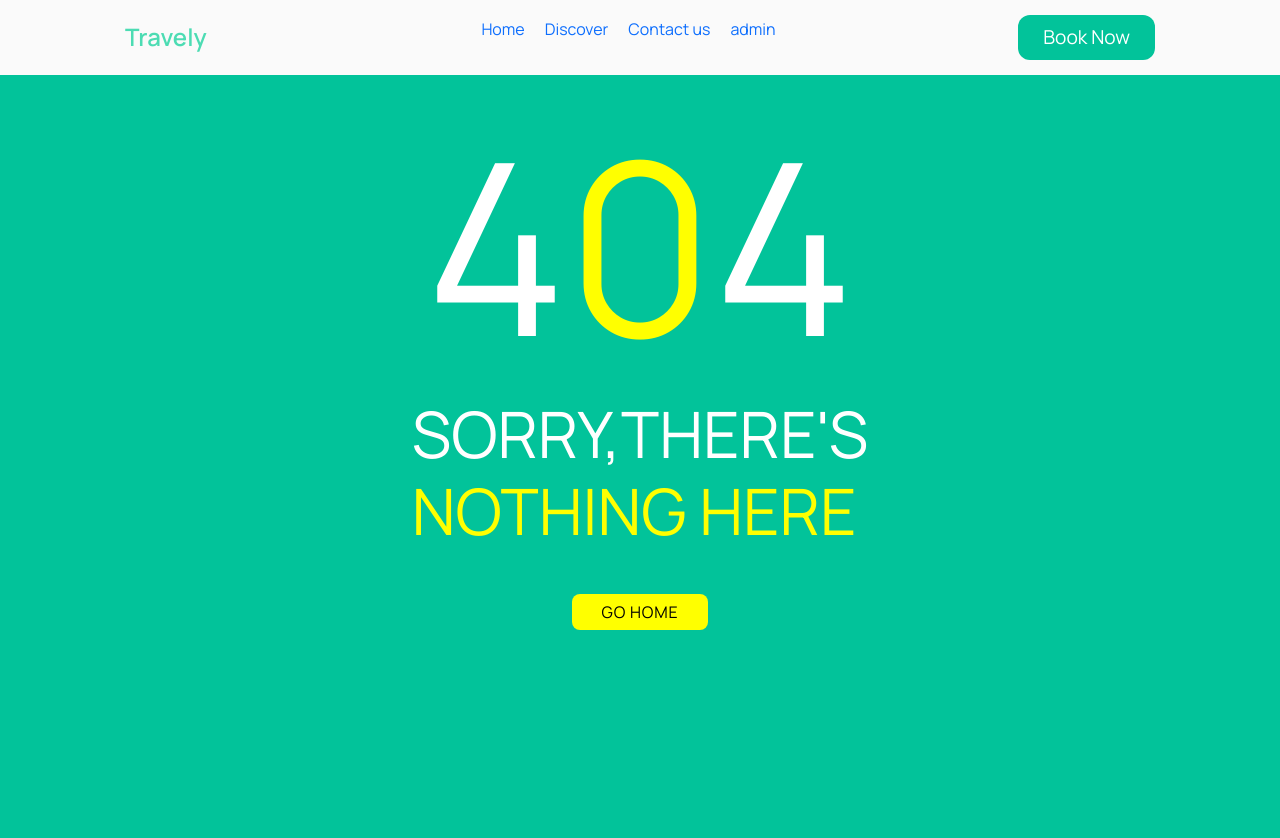
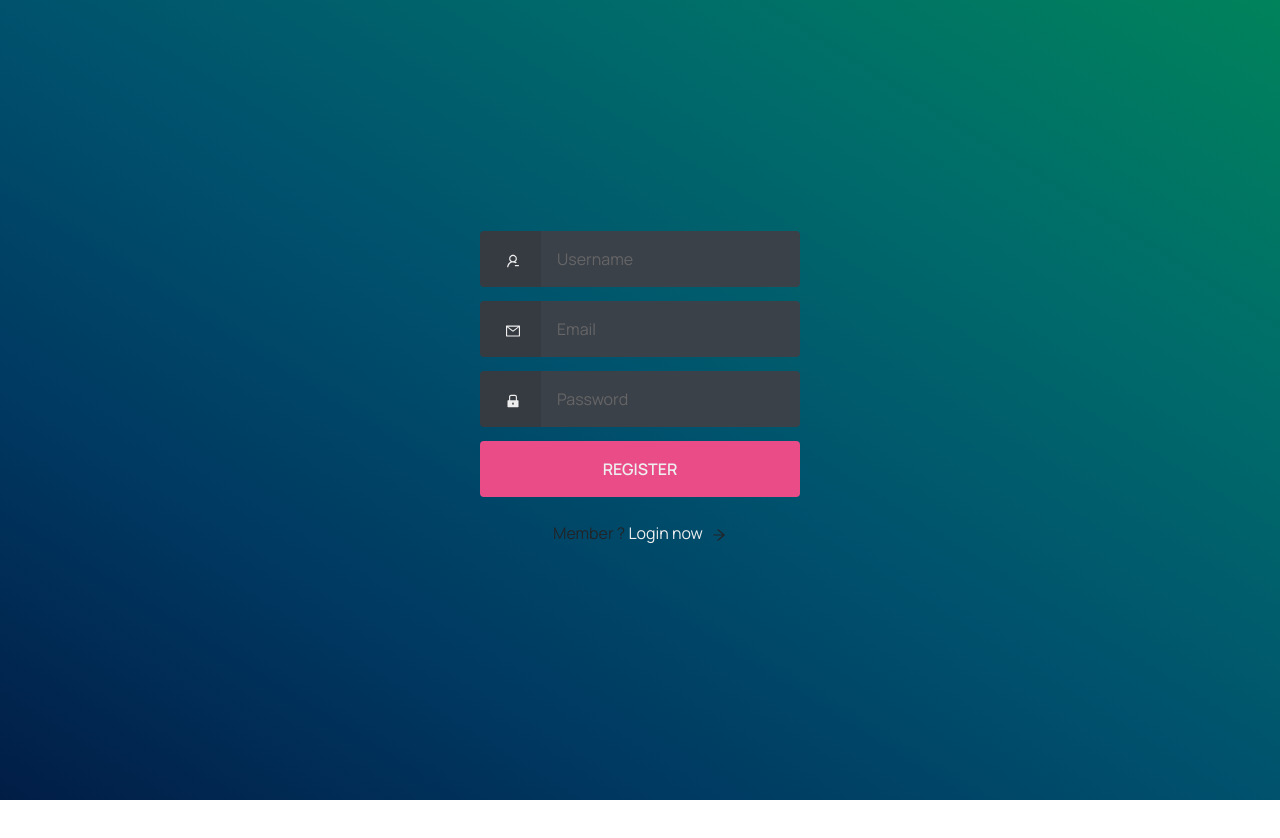
Before and after one commit to Aymsep/Travel_agency, a React (Create React App) app in the folder client_side/: page /register in a window 1280 px wide. Before the commit this address had no page. Shown: the top 838 px of the page. After the commit the page ends 800 px from the top, so only its background shows below. Built offline with nearby package versions, Linux system fonts and the light colour scheme.

Commit message:
complete design of login and register page and able to register users

```diff
--- a/client_side/package.json
+++ b/client_side/package.json
@@ -15,6 +15,7 @@
     "react-icons": "^4.8.0",
     "react-router-dom": "^6.9.0",
     "react-scripts": "5.0.1",
+    "react-toast-notifications": "^2.5.1",
     "sass": "^1.59.3",
     "web-vitals": "^2.1.0"
   },
--- a/client_side/src/Api/api.js
+++ b/client_side/src/Api/api.js
@@ -32,4 +32,8 @@ export function get_All_email(email){
     return api.post('/email',email)
 }
 
+export function register(user){
+    return api.post('/register',user)
+}
+
 export default api;
--- a/client_side/src/App.js
+++ b/client_side/src/App.js
@@ -1,6 +1,6 @@
 import React from 'react'
 import Home from './pages/Home/Home'
-import { BrowserRouter as Router, Routes,Route, BrowserRouter } from 'react-router-dom'
+import { BrowserRouter as Router, Routes,Route, BrowserRouter,useParams, useLocation  } from 'react-router-dom'
 import Contact from './pages/Contact/Contact'
 import Discover from './pages/Discover/Discover'
 import Navbar from './components/Navbar/Navbar'
@@ -10,24 +10,28 @@ import Details from './pages/Details/Details'
 import NotFound from './pages/NotFound/Notfound'
 import './App.scss'
 import { StateContext } from './Context/StateContext'
+import Login from './pages/Auth/Login/Login'
+import Register from './pages/Auth/Register/Register'
 
 const App = () => {
+  const {pathname} = useLocation();
+  const hidenav = ['/login','/register']
+
   return (
-    <BrowserRouter >
     <StateContext>
-          <Navbar/>
+      {hidenav.includes(pathname)?null:<Navbar/>}
                 <Routes>
                   <Route index element={<Home/>}/>
                   <Route path='contact' element={<Contact/>}/>
                   <Route path='discover' element={<Discover/>}/>
-                  <Route path='admin' element={<Admin/>}/>
                   <Route path='details/:id' element={<Details/>}/>
                   <Route path='*' element={<NotFound/>}/>
+                  <Route path='login' element={<Login/>}/>
+                  <Route path='register' element={<Register/>}/>
                 </Routes>
     </StateContext>
-          {/* <Footer/> */}
-    </BrowserRouter>
   )
 }
 
+
 export default App
--- a/client_side/src/Context/StateContext.js
+++ b/client_side/src/Context/StateContext.js
@@ -24,7 +24,7 @@ export const StateContext = ({children})=>{
     }
 
     const [listing, setlisting] = useState(0)
-
+    const [username, setUsername] = useState('')
 
 
 
@@ -48,7 +48,9 @@ export const StateContext = ({children})=>{
         deleteAllProduct,
         removeproduct,
         setlisting,
-        listing
+        listing,
+        setUsername,
+        username
         }}
         >
             {children}
--- a/client_side/src/index.js
+++ b/client_side/src/index.js
@@ -2,11 +2,14 @@ import React from 'react';
 import ReactDOM from 'react-dom/client';
 import './index.css';
 import App from './App';
+import { BrowserRouter } from 'react-router-dom';
 
 const root = ReactDOM.createRoot(document.getElementById('root'));
 root.render(
   <React.StrictMode>
-    <App />
+    <BrowserRouter>
+        <App />
+    </BrowserRouter>
   </React.StrictMode>
 );
 
--- /dev/null
+++ b/client_side/src/pages/Auth/Login/Login.jsx
@@ -0,0 +1,49 @@
+import React from 'react'
+import './Login.scss'
+import {AiOutlineUserDelete,AiFillLock,AiOutlineArrowRight} from 'react-icons/ai'
+import { useStateContext } from '../../../Context/StateContext'
+import Admin from '../../../Dashboard/Admin'
+import {Link} from 'react-router-dom'
+
+
+const Login = () => {
+   const {username,setUserName} = useStateContext()
+   if(username){
+    return <Admin/>
+   }
+  return (
+    <div className="app__login">
+        <div className="grid">
+      <form  className="form login">
+
+        <div className="form__field">
+          <label htmlFor="login__username"><svg className="icon">
+              <AiOutlineUserDelete/>
+            </svg><span className="hidden">Username</span></label>
+          <input autoComplete="username" id="login__username" type="text" name="username" className="form__input" placeholder="Username" required />
+        </div>
+
+        <div className="form__field">
+          <label htmlFor="login__password"><svg className="icon">
+             <AiFillLock/>
+            </svg><span className="hidden">Password</span></label>
+          <input id="login__password" type="password" name="password" className="form__input" placeholder="Password" required />
+        </div>
+
+        <div className="form__field">
+          <input type="submit" value="Sign In" />
+        </div>
+
+      </form>
+      <p className="text--center">Not a member? <Link to="/register">Register now</Link> <svg className="icon">
+          <AiOutlineArrowRight/>
+      </svg></p>
+
+
+
+    </div>
+    </div>
+  )
+}
+
+export default Login
--- /dev/null
+++ b/client_side/src/pages/Auth/Login/Login.scss
@@ -0,0 +1,205 @@
+.app__login{
+    background-image: linear-gradient(to right top, #011d46, #003861, #00526d, #006c6a, #00835b);
+    height: 100vh;
+    display: flex;
+    justify-content: center;
+    align-items: center;
+}
+  /* config.css */
+
+  :root {
+    --baseColor: #606468;
+  }
+
+  /* helpers/align.css */
+
+  .align {
+    display: grid;
+    place-items: center;
+  }
+
+  .grid {
+    inline-size: 90%;
+    margin-inline: auto;
+    max-inline-size: 20rem;
+  }
+
+  /* helpers/hidden.css */
+
+  .hidden {
+    border: 0;
+    clip: rect(0 0 0 0);
+    height: 1px;
+    margin: -1px;
+    overflow: hidden;
+    padding: 0;
+    position: absolute;
+    width: 1px;
+  }
+
+  /* helpers/icon.css */
+
+  :root {
+    --iconFill: var(--baseColor);
+  }
+
+  .icons {
+    display: none;
+  }
+
+  .icon {
+    block-size: 1em;
+    display: inline-block;
+    fill: var(--iconFill);
+    inline-size: 1em;
+    vertical-align: middle;
+  }
+
+  /* layout/base.css */
+
+  :root {
+    --htmlFontSize: 100%;
+
+    --bodyBackgroundColor: #2c3338;
+    --bodyColor: var(--baseColor);
+    --bodyFontFamily: "Open Sans";
+    --bodyFontFamilyFallback: sans-serif;
+    --bodyFontSize: 0.875rem;
+    --bodyFontWeight: 400;
+    --bodyLineHeight: 1.5;
+  }
+
+
+
+  /* modules/anchor.css */
+
+  :root {
+    --anchorColor: #eee;
+  }
+
+  a {
+    color: var(--anchorColor);
+    outline: 0;
+    text-decoration: none;
+  }
+
+  a:focus,
+  a:hover {
+    text-decoration: underline;
+  }
+
+  /* modules/form.css */
+
+  :root {
+    --formGap: 0.875rem;
+  }
+
+  input {
+    background-image: none;
+    border: 0;
+    color: inherit;
+    font: inherit;
+    margin: 0;
+    outline: 0;
+    padding: 0;
+    transition: background-color 0.3s;
+  }
+
+  input[type="submit"] {
+    cursor: pointer;
+  }
+
+  .form {
+    display: grid;
+    gap: var(--formGap);
+  }
+
+  .form input[type="password"],
+  .form input[type="text"],
+  .form input[type="email"],
+  .form input[type="submit"] {
+    inline-size: 100%;
+  }
+
+  .form__field {
+    display: flex;
+  }
+
+  .form__input {
+    flex: 1;
+  }
+
+  /* modules/login.css */
+
+  :root {
+    --loginBorderRadus: 0.25rem;
+    --loginColor: #eee;
+
+    --loginInputBackgroundColor: #3b4148;
+    --loginInputHoverBackgroundColor: #434a52;
+
+    --loginLabelBackgroundColor: #363b41;
+
+    --loginSubmitBackgroundColor: #ea4c88;
+    --loginSubmitColor: #eee;
+    --loginSubmitHoverBackgroundColor: #d44179;
+  }
+
+  .login {
+    color: var(--loginColor);
+  }
+
+  .login label,
+  .login input[type="text"],
+  .login input[type="email"],
+  .login input[type="password"],
+  .login input[type="submit"] {
+    border-radius: var(--loginBorderRadus);
+    padding: 1rem;
+  }
+
+  .login label {
+    background-color: var(--loginLabelBackgroundColor);
+    border-bottom-right-radius: 0;
+    border-top-right-radius: 0;
+    padding-inline: 1.25rem;
+  }
+
+  .login input[type="password"],
+  .login input[type="email"],
+  .login input[type="text"] {
+    background-color: var(--loginInputBackgroundColor);
+    border-bottom-left-radius: 0;
+    border-top-left-radius: 0;
+  }
+
+  .login input[type="password"]:focus,
+  .login input[type="password"]:hover,
+  .login input[type="email"]:focus,
+  .login input[type="email"]:hover,
+  .login input[type="text"]:focus,
+  .login input[type="text"]:hover {
+    background-color: var(--loginInputHoverBackgroundColor);
+  }
+
+  .login input[type="submit"] {
+    background-color: var(--loginSubmitBackgroundColor);
+    color: var(--loginSubmitColor);
+    font-weight: 700;
+    text-transform: uppercase;
+  }
+
+  .login input[type="submit"]:focus,
+  .login input[type="submit"]:hover {
+    background-color: var(--loginSubmitHoverBackgroundColor);
+  }
+
+  /* modules/text.css */
+
+  p {
+    margin-block: 1.5rem;
+  }
+
+  .text--center {
+    text-align: center;
+  }
--- /dev/null
+++ b/client_side/src/pages/Auth/Register/Register.jsx
@@ -0,0 +1,73 @@
+import React,{useState} from 'react'
+import {AiOutlineUserDelete,AiFillLock,AiOutlineMail,AiOutlineArrowRight} from 'react-icons/ai'
+import {Link} from 'react-router-dom'
+import {register} from '../../../Api/api'
+import {Alert} from 'react-bootstrap';
+import { useNavigate } from 'react-router-dom';
+
+
+
+const Register = () => {
+  const navigate = useNavigate()
+  const [dataform, setdataform] = useState()
+  const [alert, setalert] = useState(null)
+  const initialform = {username:'',password:'',email:'',}
+  const formchange = e =>{
+    setdataform({...dataform,[e.target.name]:e.target.value})
+  }
+  function send(e){
+    e.preventDefault()
+    register(dataform).then(()=>{
+      setalert({variant:'success',msg:'User Registered'})
+      setTimeout(()=>{
+        setalert(null)
+        navigate('/login')
+      },4000)
+    }).catch(err=>{
+      if(err){
+        setalert({variant:'danger',msg:err.response.data})
+        setTimeout(()=>{
+          setalert(null)
+        },4000)
+      }
+    })
+  }
+  return (
+    <div className="app__login">
+        <div className="grid">
+      <form onSubmit={send}  className="form login">
+        { alert && <Alert variant={alert.variant} >{alert.msg}</Alert>}
+        <div className="form__field">
+          <label htmlFor="login__username"><svg className="icon">
+              <AiOutlineUserDelete/>
+            </svg><span className="hidden">Username</span></label>
+          <input    onChange={formchange} autoComplete="username" id="login__username" type="text" name="username" className="form__input" placeholder="Username" required />
+        </div>
+
+        <div className="form__field">
+          <label htmlFor="login__email"><svg className="icon">
+             <AiOutlineMail/>
+            </svg><span className="hidden">Email</span></label>
+          <input   onChange={formchange} id="login__password" type="email" name="email" className="form__input" placeholder="Email" required />
+        </div>
+
+        <div className="form__field">
+          <label htmlFor="login__password"><svg className="icon">
+             <AiFillLock/>
+            </svg><span className="hidden">Password</span></label>
+          <input   onChange={formchange} id="login__password" type="password" name="password" className="form__input" placeholder="Password" required />
+        </div>
+
+        <div className="form__field">
+          <input  type="submit" value="Register" />
+        </div>
+      </form>
+      <p className="text--center">Member ? <Link to="/login"> Login now</Link> <svg className="icon">
+            <AiOutlineArrowRight/>
+      </svg></p>
+    </div>
+    </div>
+  )
+}
+
+export default Register
```
Also changed, not shown: 1 other file (tests, documents, lock files or other folders).
